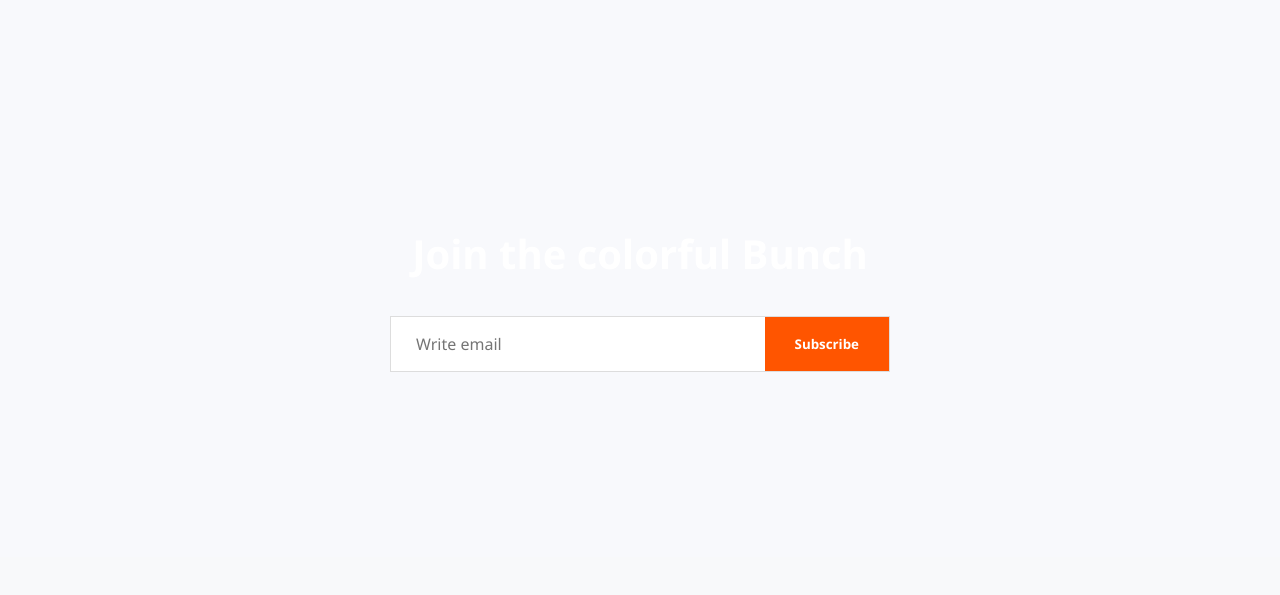
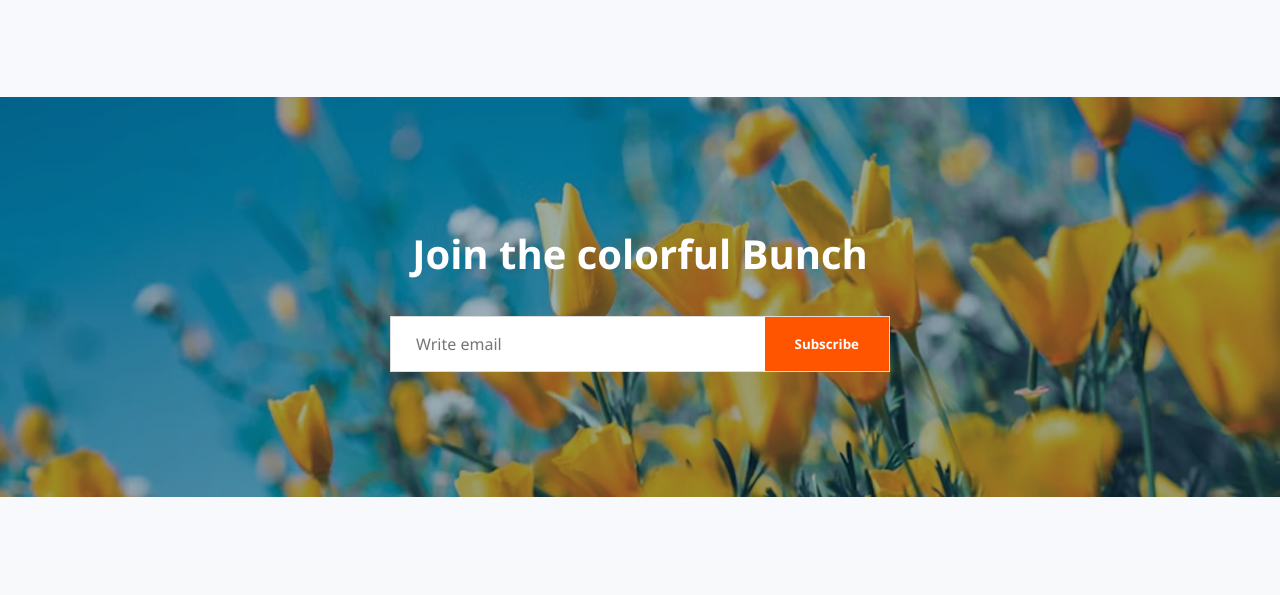
Before and after one commit to praneshtirtha/Flowershop, a plain HTML site: page index.html in a window 1280 px wide. Shown: the part 3273-3868 px from the top of the page. Drawn offline with Linux system fonts and the light colour scheme.

Commit message:
Update style.css

```diff
--- a/style.css
+++ b/style.css
@@ -592,7 +592,7 @@ body {
   position: absolute;
   width: 100%;
   height: 100%;
-  background: url('./assets/news-letter-bg.png') center/cover no-repeat;
+  background: url('news-letter-bg.png') center/cover no-repeat;
   z-index: 1;
 }
 
```
